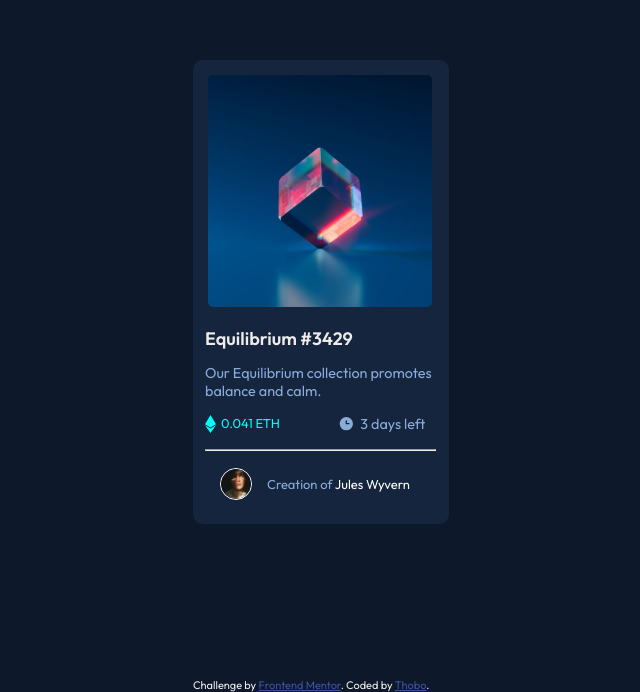
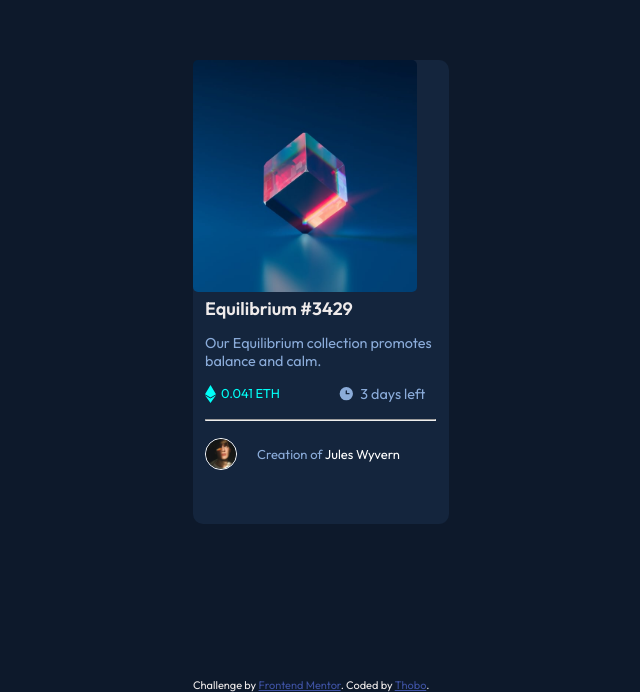
Before and after one commit to Thobo-Gaboipewe/nft-preview-card-component-main, a plain HTML site: page index.html in a window 1280 px wide. Shown: the part 108-800 px from the top of the page, without its empty margins (319-959 px from the left). Drawn offline with Linux system fonts and the light colour scheme.

```diff
--- a/styles.css
+++ b/styles.css
@@ -31,7 +31,6 @@
 }
 
 img {
-    margin: 15px;
     width: 14rem;
     height: 14.5rem;
     border-radius: 5px;
@@ -84,6 +83,10 @@
     height: 3rem;
 }
 
+.foot > p {
+    margin-left: 20px;
+}
+
 #avatar {
     width: 30px;
     height: 30px;
```
